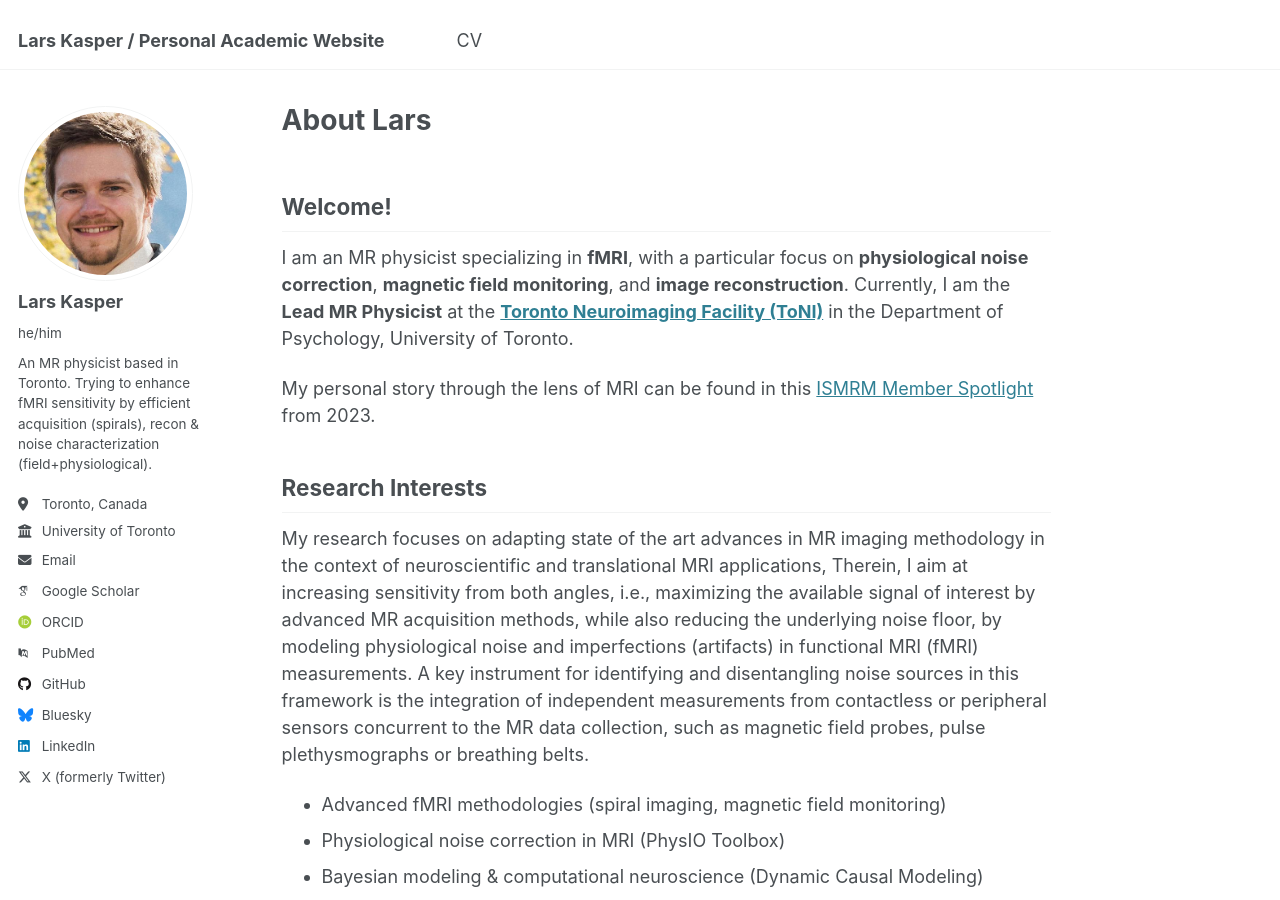
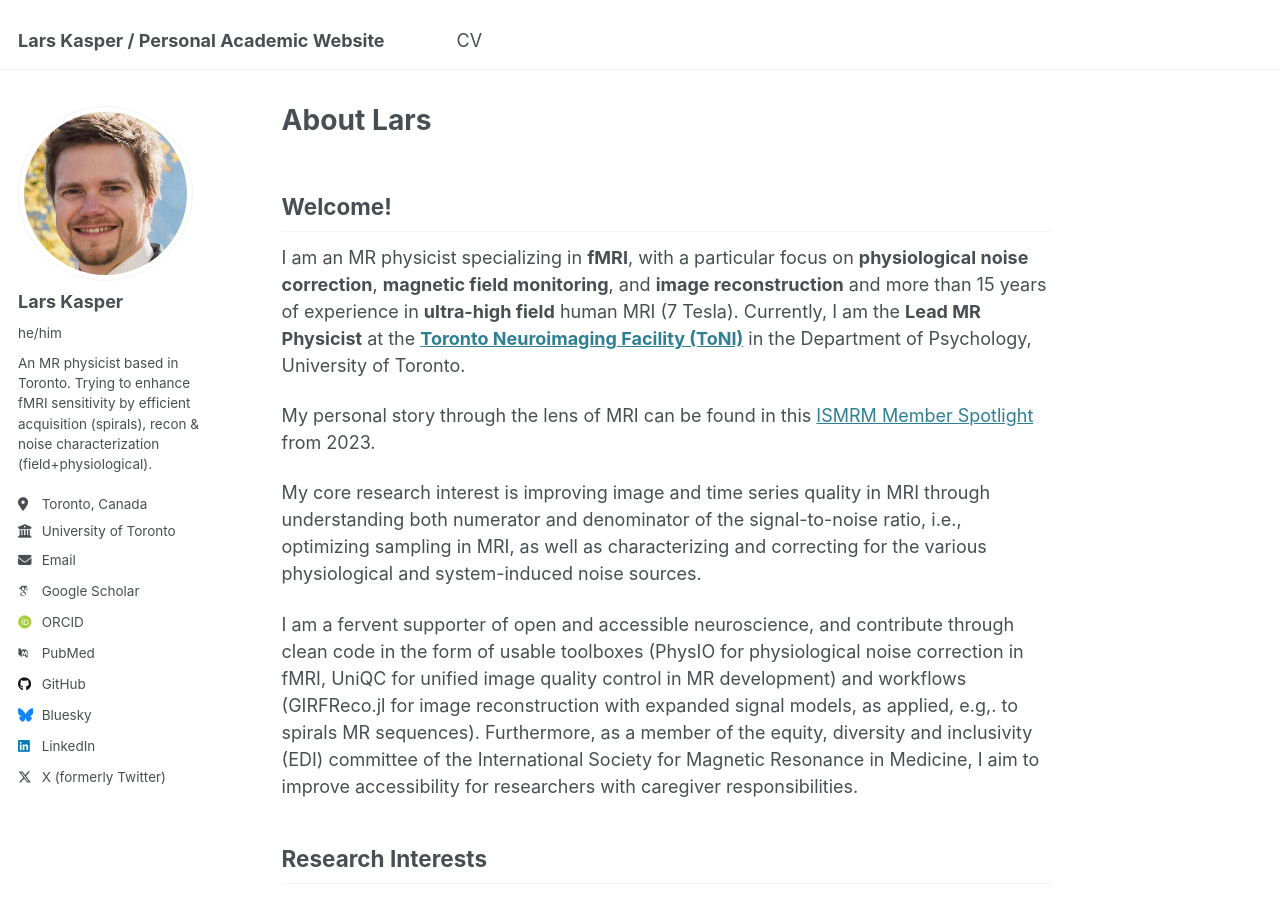
Before and after one commit to mrikasper/mrikasper.github.io, a Jekyll site: the page built from _pages/about.md, in a window 1280 px wide and 900 px high. Built offline with Jekyll 4.4.1, drawn with Linux system fonts in a browser that asks for light colours; some web fonts are replaced.

Commit message:
rearranged some bio info to appear on the about landing page

```diff
--- a/_pages/about.md
+++ b/_pages/about.md
@@ -9,9 +9,13 @@ redirect_from:
 
 ## Welcome!
 
-I am an MR physicist specializing in **fMRI**, with a particular focus on **physiological noise correction**, **magnetic field monitoring**, and **image reconstruction**. Currently, I am the **Lead MR Physicist** at the **[Toronto Neuroimaging Facility (ToNI)](https://toni.psych.utoronto.ca/)** in the Department of Psychology, University of Toronto.
+I am an MR physicist specializing in **fMRI**, with a particular focus on **physiological noise correction**, **magnetic field monitoring**, and **image reconstruction** and more than 15 years of experience in **ultra-high field** human MRI (7 Tesla). Currently, I am the **Lead MR Physicist** at the **[Toronto Neuroimaging Facility (ToNI)](https://toni.psych.utoronto.ca/)** in the Department of Psychology, University of Toronto.
 
 My personal story through the lens of MRI can be found in this [ISMRM Member Spotlight](https://www.ismrm.org/member-spotlight/lars-kasper/) from 2023.
+
+My core research interest is improving image and time series quality in MRI through understanding both numerator and denominator of the signal-to-noise ratio, i.e., optimizing sampling in MRI, as well as characterizing and correcting for the various physiological and system-induced noise sources.
+
+I am a fervent supporter of open and accessible neuroscience, and contribute through clean code in the form of usable toolboxes (PhysIO for physiological noise correction in fMRI, UniQC for unified image quality control in MR development) and workflows (GIRFReco.jl for image reconstruction with expanded signal models, as applied, e.g,. to spirals MR sequences). Furthermore, as a member of the equity, diversity and inclusivity (EDI) committee of the International Society for Magnetic Resonance in Medicine, I aim to improve accessibility for researchers with caregiver responsibilities.
 
 ## Research Interests
 
```
Also changed, not shown: _pages/cv.md (+1 -4 lines).
